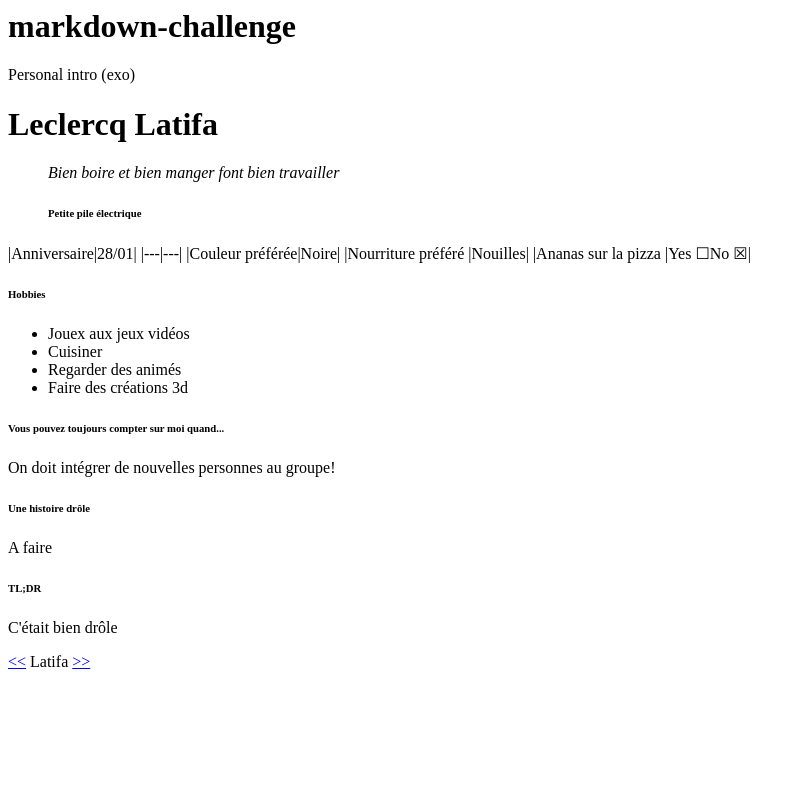
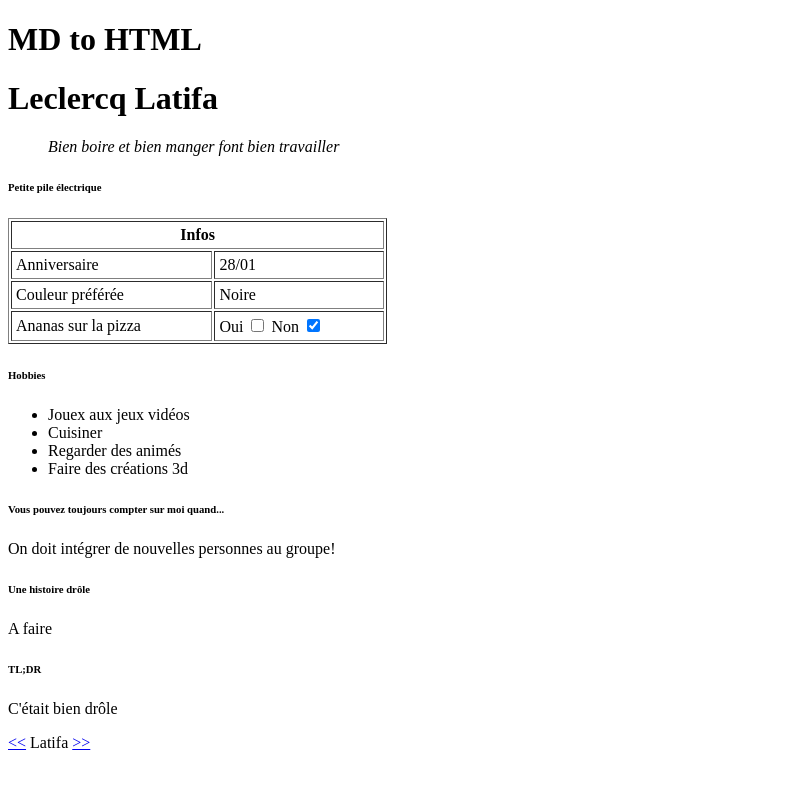
Before and after one commit to LeclercqL/markdown-to-html, a plain HTML site: page index.html in a window 1280 px wide. Shown: the whole page, without its empty margins (0-805 px from the left). Drawn offline with Linux system fonts and the light colour scheme.

Commit message:
corr convertion

```diff
--- a/index.html
+++ b/index.html
@@ -1,20 +1,40 @@
-<h1>markdown-challenge</h1>
-
-<p>Personal intro (exo)</p>
-
+<!DOCTYPE html>
+<html lang="fr">
+  <head>
+    <meta charset="utf-8">
+    <title> md to html</title>
+  </head>
+<body>
+<h1>MD to HTML</h1>
 <h1>Leclercq Latifa</h1>
 
 <blockquote>
   <p><em>Bien boire et bien manger font bien travailler</em></p>
-
-<h6>Petite pile électrique</h6>
 </blockquote>
 
-<p>|Anniversaire|28/01|
-|---|---|
-|Couleur préférée|Noire|
-|Nourriture préféré |Nouilles|
-|Ananas sur la pizza |Yes &#9744;No &#9746;|</p>
+<p><h6>Petite pile électrique</h6></p>
+
+<table border="1" width="30%" cellspacing="2" cellpadding="4">
+  <thead>
+    <tr>
+      <th colspan="2">Infos</th>
+    </tr>
+  </thead>
+  <tbody>
+    <tr>
+      <td>Anniversaire</td>
+      <td>28/01</td>
+    </tr>
+    <tr>
+      <td>Couleur préférée</td>
+      <td>Noire</td>
+    </tr>
+    <tr>
+      <td>Ananas sur la pizza</td>
+      <td>Oui <input type="checkbox" unchecked /> Non <input type="checkbox" checked /></td>
+    </tr>
+  </tbody>
+</table>
 
 <h6>Hobbies</h6>
 
@@ -38,3 +58,5 @@
 <p>C'était bien drôle</p>
 
 <p><a href="https://github.com/lambertnicolas/markdown-challenge">&lt;&lt;</a> Latifa <a href="https://github.com/kingdragox99/markdown-challenge">>></a></p>
+</body>
+</html>
```
